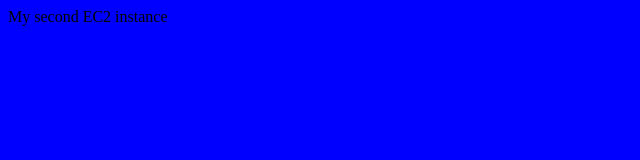
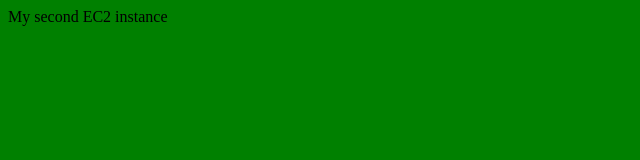
Before and after one commit to twishishshrimali/AWS_SandBox, a plain HTML site: page index.html in a window 1280 px wide. Shown: the whole page, without its empty margins (0-640 px from the left). Drawn offline with Linux system fonts and the light colour scheme.

Commit message:
Update index.html

```diff
--- a/index.html
+++ b/index.html
@@ -1,5 +1,5 @@
 <html>
-<body style="background-color:Blue;">
+<body style="background-color:Green;">
 My second EC2 instance
 </body>
 </html>
```
